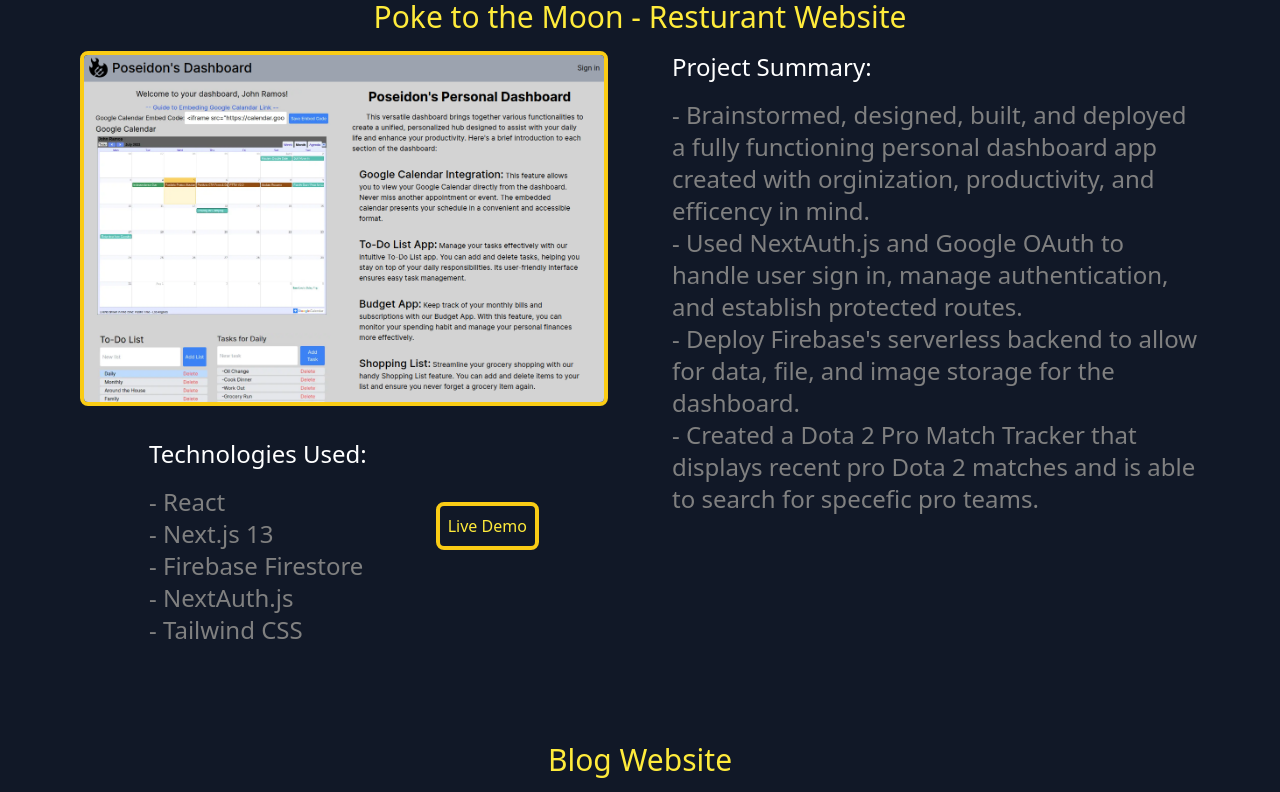
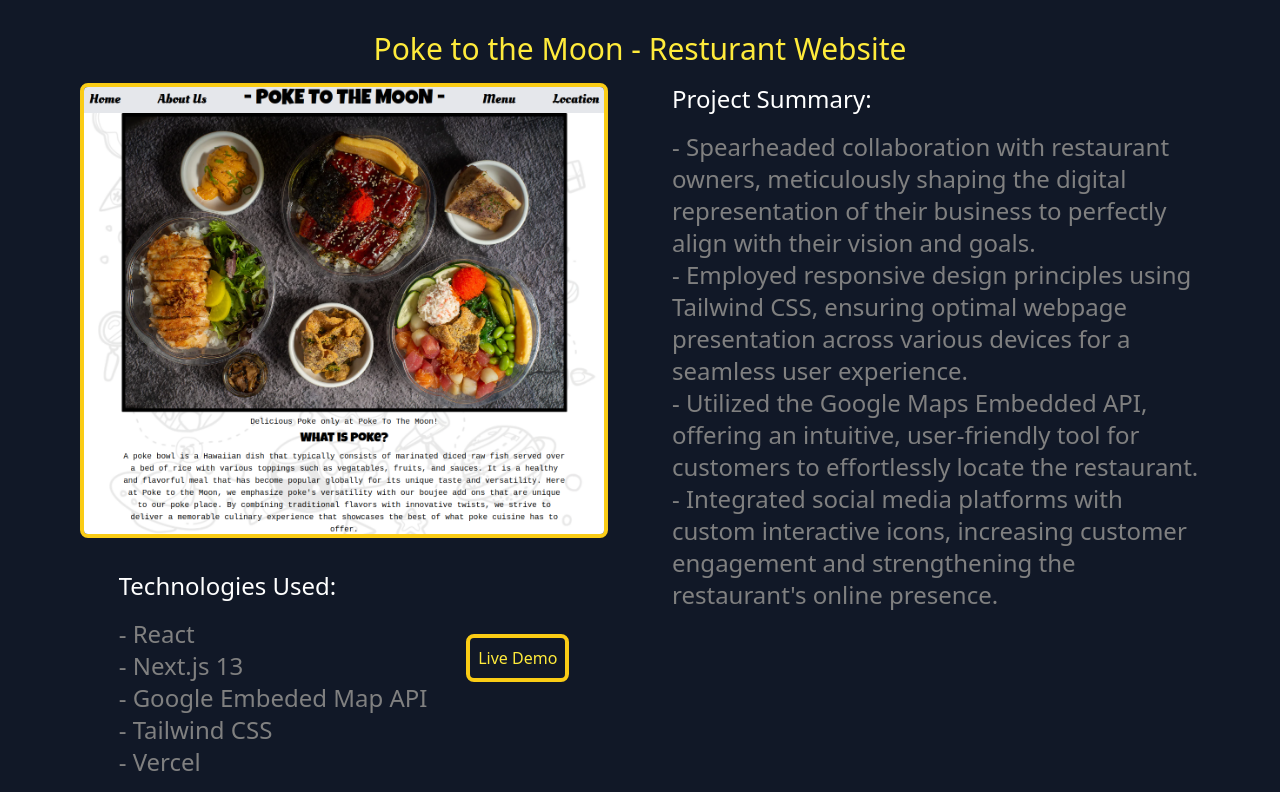
Before and after one commit to jramos5883/portfolioV2.0, a Next.js app in the folder portfoliov2.0-app/: page / in a window 1280 px wide. Shown: the part 3240-4032 px from the top of the page. Built offline with nearby package versions, Linux system fonts and the light colour scheme.

Commit message:
Finished with content and most of styling for portfolio, just need to update resume and add resume redirect to resume button.

```diff
--- a/portfoliov2.0-app/app/(components)/aboutme/aboutme.comp.tsx
+++ b/portfoliov2.0-app/app/(components)/aboutme/aboutme.comp.tsx
@@ -59,12 +59,16 @@
           <a
             className="text-yellow border-yellow-400 p-2 mr-4 border-4 rounded-lg hover:bg-yellow-700"
             href="https://www.linkedin.com/in/jrprodev/"
+            target="_blank"
+            rel="noopener noreferrer"
           >
             Linked&apos;in <i className="fa-brands fa-linkedin fa-2xl"></i>
           </a>
           <a
             className="text-yellow border-yellow-400 p-2 mr-4 border-4 rounded-lg hover:bg-yellow-700"
             href="https://github.com/jramos5883"
+            target="_blank"
+            rel="noopener noreferrer"
           >
             GitHub <i className="fa-brands fa-github fa-2xl"></i>
           </a>
--- a/portfoliov2.0-app/app/(components)/projects/projs/blog.comp.tsx
+++ b/portfoliov2.0-app/app/(components)/projects/projs/blog.comp.tsx
@@ -23,6 +23,7 @@
                 <li className="text-grey text-2xl">- TypeScript</li>
                 <li className="text-grey text-2xl">- Firebase Firestore</li>
                 <li className="text-grey text-2xl">- Firebase Storage</li>
+                <li className="text-grey text-2xl">- Vercel</li>
               </ul>
             </div>
             <div className="flex items-center justify-center 2xl:hidden">
@@ -62,6 +63,7 @@
                   <li className="text-grey text-2xl">- TypeScript</li>
                   <li className="text-grey text-2xl">- Firebase Firestore</li>
                   <li className="text-grey text-2xl">- Firebase Storage</li>
+                  <li className="text-grey text-2xl">- Vercel</li>
                 </ul>
               </div>
               <div className="m-20">
--- a/portfoliov2.0-app/app/(components)/projects/projs/dashboard.comp.jsx
+++ b/portfoliov2.0-app/app/(components)/projects/projs/dashboard.comp.jsx
@@ -26,6 +26,7 @@
                 <li className="text-grey text-2xl">- Firebase Firestore</li>
                 <li className="text-grey text-2xl">- NextAuth.js</li>
                 <li className="text-grey text-2xl">- Tailwind CSS</li>
+                <li className="text-grey text-2xl">- Vercel</li>
               </ul>
             </div>
             <div className="flex items-center justify-center 2xl:hidden">
@@ -72,6 +73,7 @@
                   <li className="text-grey text-2xl">- Firebase Firestore</li>
                   <li className="text-grey text-2xl">- NextAuth.js</li>
                   <li className="text-grey text-2xl">- Tailwind CSS</li>
+                  <li className="text-grey text-2xl">- Vercel</li>
                 </ul>
               </div>
               <div className="m-20">
--- a/portfoliov2.0-app/app/(components)/projects/projs/portfolio.comp.tsx
+++ b/portfoliov2.0-app/app/(components)/projects/projs/portfolio.comp.tsx
@@ -24,11 +24,12 @@
                 <li className="text-grey text-2xl">- Next.js 13</li>
                 <li className="text-grey text-2xl">- FormSubmit</li>
                 <li className="text-grey text-2xl">- Tailwind CSS</li>
+                <li className="text-grey text-2xl">- Vercel</li>
               </ul>
             </div>
             <div className="flex items-center justify-center 2xl:hidden">
               <Link
-                href="https://johnramos.tech"
+                href="https://portfolio-v2-0-sigma.vercel.app/"
                 target="_blank"
                 rel="noopener noreferrer"
                 className="text-yellow border-yellow-400 p-2 border-4 my-8 rounded-lg hover:bg-yellow-700"
@@ -69,11 +70,12 @@
                   <li className="text-grey text-2xl">- Next.js 13</li>
                   <li className="text-grey text-2xl">- FormSubmit</li>
                   <li className="text-grey text-2xl">- Tailwind CSS</li>
+                  <li className="text-grey text-2xl">- Vercel</li>
                 </ul>
               </div>
               <div className="m-20">
                 <Link
-                  href="https://johnramos.tech"
+                  href="https://portfolio-v2-0-sigma.vercel.app/"
                   target="_blank"
                   rel="noopener noreferrer"
                   className="text-yellow border-yellow-400 p-2 border-4 my-12 rounded-lg hover:bg-yellow-700"
--- a/portfoliov2.0-app/app/(components)/projects/projs/pttm.comp.tsx
+++ b/portfoliov2.0-app/app/(components)/projects/projs/pttm.comp.tsx
@@ -14,7 +14,7 @@
             layout="responsive"
             height={500}
             width={500}
-            src="/images/portfolioDashboard.png"
+            src="/images/portfolioPttM.png"
             alt="Dashboard Calendar"
           />
           <div className="flex flex-row justify-evenly">
@@ -23,14 +23,14 @@
               <ul>
                 <li className="text-grey text-2xl">- React</li>
                 <li className="text-grey text-2xl">- Next.js 13</li>
-                <li className="text-grey text-2xl">- Firebase Firestore</li>
-                <li className="text-grey text-2xl">- NextAuth.js</li>
+                <li className="text-grey text-2xl">- Google Embeded Map API</li>
                 <li className="text-grey text-2xl">- Tailwind CSS</li>
+                <li className="text-grey text-2xl">- Vercel</li>
               </ul>
             </div>
             <div className="flex items-center justify-center 2xl:hidden">
               <Link
-                href="https://dashboard-kappa-blue.vercel.app/"
+                href="https://pttmv4.vercel.app/"
                 target="_blank"
                 rel="noopener noreferrer"
                 className="text-yellow border-yellow-400 p-2 border-4 my-8 rounded-lg hover:bg-yellow-700"
@@ -44,21 +44,24 @@
           <p className="text-white text-2xl pb-4">Project Summary:</p>
           <ul>
             <li className="text-grey text-2xl">
-              - Brainstormed, designed, built, and deployed a fully functioning
-              personal dashboard app created with orginization, productivity,
-              and efficency in mind.
+              - Spearheaded collaboration with restaurant owners, meticulously
+              shaping the digital representation of their business to perfectly
+              align with their vision and goals.
             </li>
             <li className="text-grey text-2xl">
-              - Used NextAuth.js and Google OAuth to handle user sign in, manage
-              authentication, and establish protected routes.
+              - Employed responsive design principles using Tailwind CSS,
+              ensuring optimal webpage presentation across various devices for a
+              seamless user experience.
             </li>
             <li className="text-grey text-2xl">
-              - Deploy Firebase&apos;s serverless backend to allow for data,
-              file, and image storage for the dashboard.
+              - Utilized the Google Maps Embedded API, offering an intuitive,
+              user-friendly tool for customers to effortlessly locate the
+              restaurant.
             </li>
             <li className="text-grey text-2xl">
-              - Created a Dota 2 Pro Match Tracker that displays recent pro Dota
-              2 matches and is able to search for specefic pro teams.
+              - Integrated social media platforms with custom interactive icons,
+              increasing customer engagement and strengthening the
+              restaurant&apos;s online presence.
             </li>
           </ul>
           <div className="sm:hidden 2xl:block">
@@ -69,14 +72,16 @@
                 <ul>
                   <li className="text-grey text-2xl">- React</li>
                   <li className="text-grey text-2xl">- Next.js 13</li>
-                  <li className="text-grey text-2xl">- Firebase Firestore</li>
-                  <li className="text-grey text-2xl">- NextAuth.js</li>
+                  <li className="text-grey text-2xl">
+                    - Google Embeded Map API
+                  </li>
                   <li className="text-grey text-2xl">- Tailwind CSS</li>
+                  <li className="text-grey text-2xl">- Vercel</li>
                 </ul>
               </div>
               <div className="m-20">
                 <Link
-                  href="https://dashboard-kappa-blue.vercel.app/"
+                  href="https://pttmv4.vercel.app/"
                   target="_blank"
                   rel="noopener noreferrer"
                   className="text-yellow border-yellow-400 p-2 border-4 my-12 rounded-lg hover:bg-yellow-700"
```
Also changed, not shown: portfoliov2.0-app/public/images/portfolioPttM.png (added).
